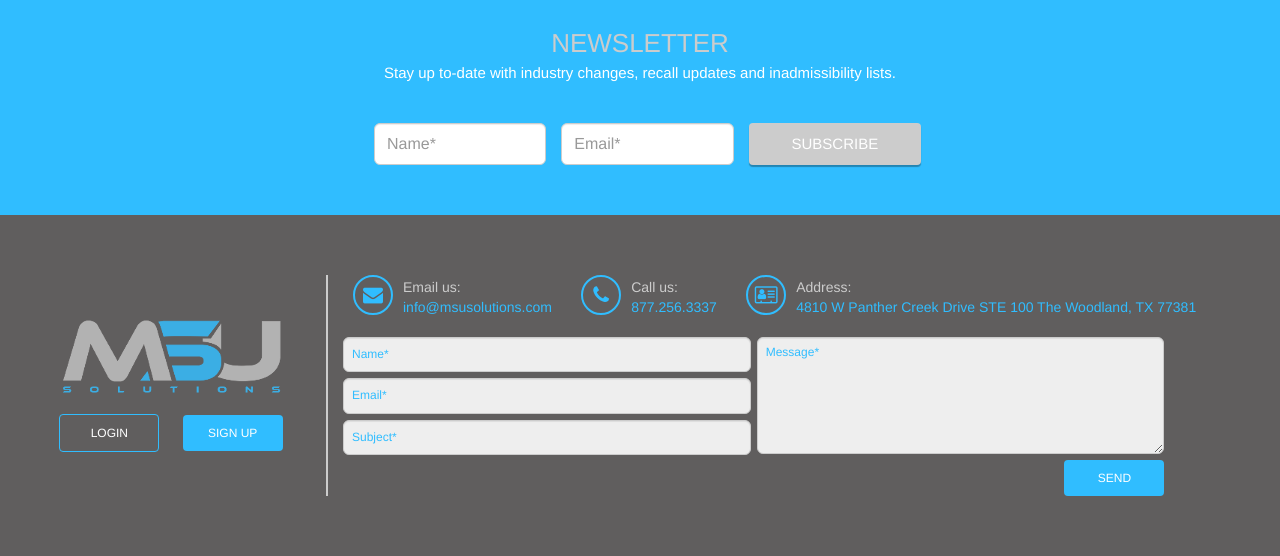
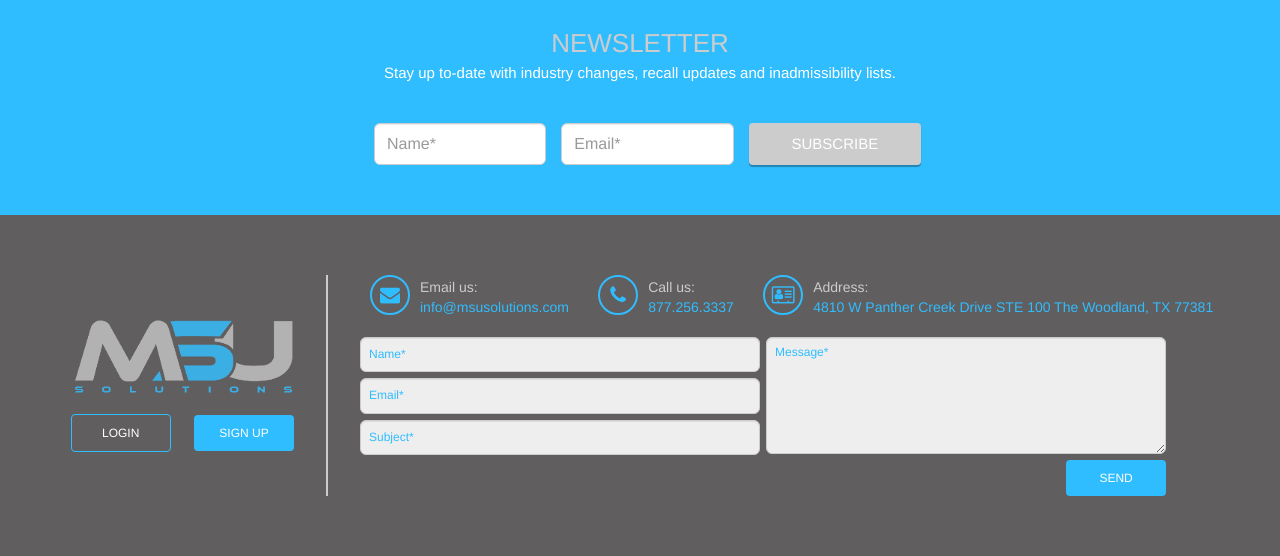
Before and after one commit to motorsmartusa/msus, a PHP site: page /index.php in a window 1280 px wide. Shown: the part 1819-2375 px from the top of the page. Run offline with PHP 8.4, Linux system fonts and the light colour scheme.

Commit message:
adjusted footer alignment

```diff
--- a/css/style.css
+++ b/css/style.css
@@ -123,10 +123,6 @@ input[type=date]::-webkit-calendar-picker-indicator {
   display: flex;
   flex-direction: column;
 }
-
-/*.img-responsive {
-  display: inline-block;
-}*/
 
 .section {
   margin: 36px 0 30px;
@@ -546,6 +542,10 @@ input[type=date]::-webkit-calendar-picker-indicator {
   flex-direction: column;
   align-items: center;
   justify-content: center;
+}
+
+.footer .row>[class*='col-md-9'] {
+  padding-left:  32px;
 }
 
 .footer .fa {
--- a/footer.php
+++ b/footer.php
@@ -4,7 +4,7 @@
   <div class="container-fluid footer">
     <a name="footer"> </a>
     <div class="row">
-        <div class="col-md-3 align-items-center border-right">
+        <div class="col-md-3 align-end justify-center border-right">
           <a href="index.php"><img class="img-responsive" src="images/msu-logo-221x75.png"></a>
           <div><a class="btn btn-primary btn-login btn-login-bottom btm top" href="#" role="button">LOGIN</a> <a class="btn btn-primary btn-signup btm top" href="#" role="button">SIGN UP</a></div>
         </div>
```
